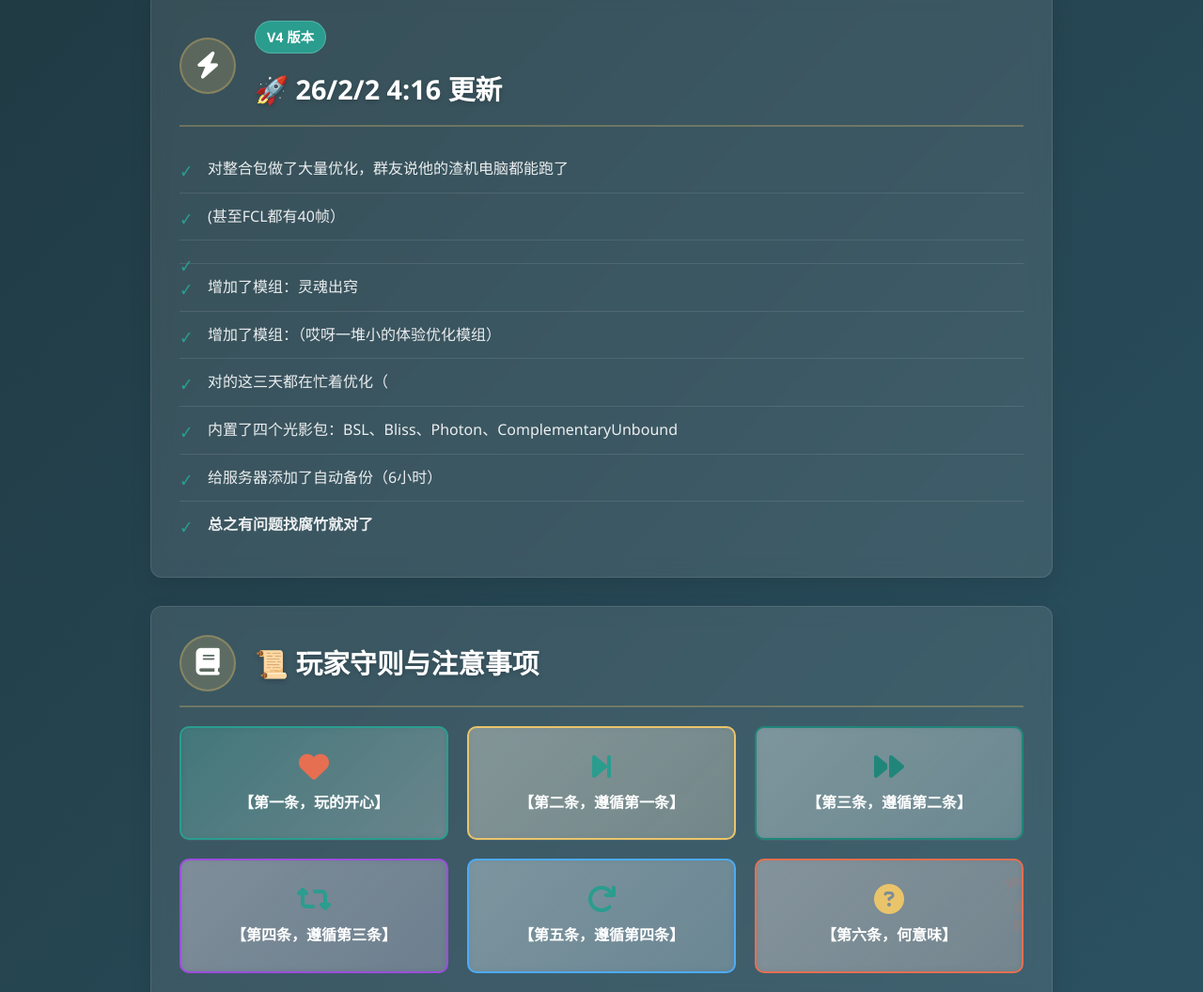
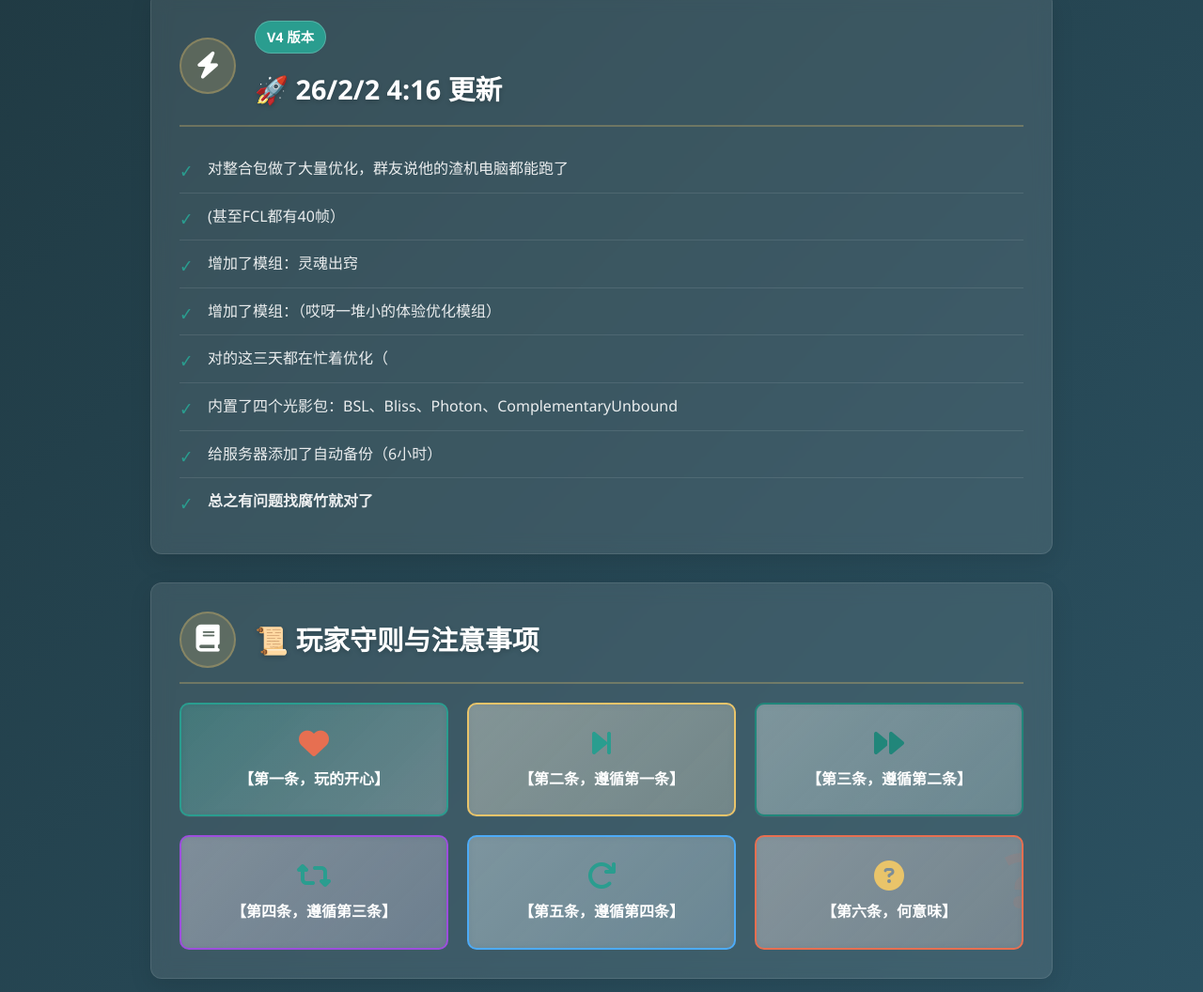
Before and after one commit to liyinhua1018/lyh, a plain HTML site: page index.html in a window 1280 px wide. Shown: the part 2683-3739 px from the top of the page at 94% size. Drawn offline with Linux system fonts and the light colour scheme.

Commit message:
Fix HTML tag closure in update list

```diff
--- a/index.html
+++ b/index.html
@@ -799,7 +799,7 @@
             </div>
             <ul class="update-list">
                 <li>对整合包做了大量优化，群友说他的渣机电脑都能跑了</li>
-                <li>(甚至FCL都有40帧）<li>
+                <li>(甚至FCL都有40帧）</li>
                 <li>增加了模组：灵魂出窍</li>
                 <li>增加了模组：（哎呀一堆小的体验优化模组）</li>
                 <li>对的这三天都在忙着优化（</li>
```
